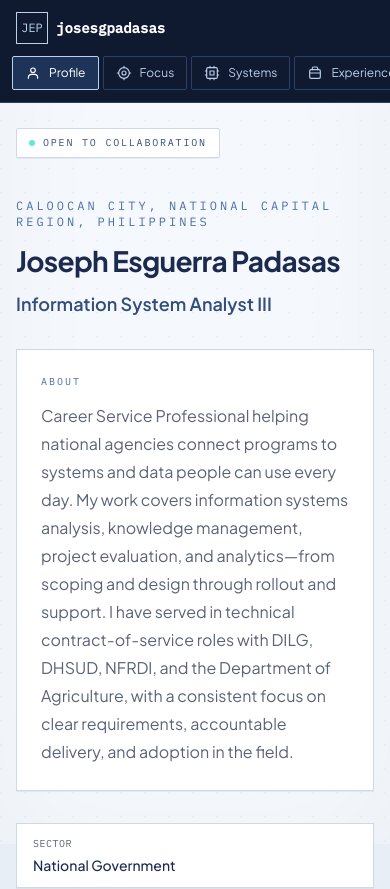
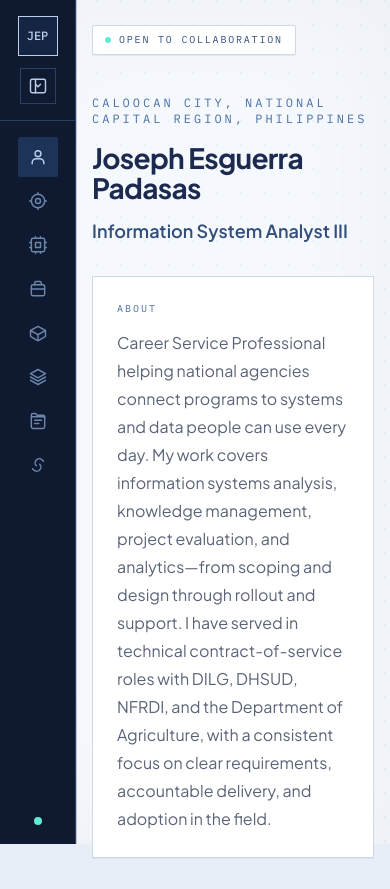
Before and after one commit to josesgpadasas/jepadasas-portfolio, a Next.js app in the folder frontend/: page / in a window 390 px wide. Shown: the top 889 px of the page. Built offline with nearby package versions, Linux system fonts and the light colour scheme.

Commit message:
Replace mobile top nav with collapsible side rail.

```diff
--- a/frontend/src/app/globals.css
+++ b/frontend/src/app/globals.css
@@ -24,6 +24,7 @@
   --color-nav-muted: #6b85ad;
 
   --nav-width: 4.75rem;
+  --nav-width-expanded: 16rem;
   --content-pad: clamp(1.25rem, 2.8vw, 2.75rem);
   --radius-sm: 2px;
 }
@@ -86,10 +87,40 @@ html {
   pointer-events: none;
 }
 
+.portfolio-shell {
+  --nav-width: 4.75rem;
+}
+
+@media (width >= 1024px) {
+  .portfolio-shell[data-nav-expanded='true'] {
+    --nav-width: var(--nav-width-expanded);
+  }
+}
+
 .shell-content {
   width: 100%;
   max-width: 100%;
   transition: padding-left 0.3s cubic-bezier(0.22, 1, 0.36, 1);
+}
+
+.nav-mobile-backdrop {
+  border: none;
+  margin: 0;
+  padding: 0;
+  cursor: pointer;
+  background: color-mix(in srgb, var(--color-navy) 52%, transparent);
+  backdrop-filter: blur(2px);
+  opacity: 0;
+  animation: nav-backdrop-in 0.25s ease forwards;
+}
+
+@keyframes nav-backdrop-in {
+  from {
+    opacity: 0;
+  }
+  to {
+    opacity: 1;
+  }
 }
 
 .content-main {
@@ -399,10 +430,6 @@ html {
 
 /* Mobile / tablet only — desktop (lg+) rules above stay unchanged */
 @media (width < 1024px) {
-  html {
-    scroll-padding-top: 7.25rem;
-  }
-
   .content-main {
     --content-pad: clamp(1rem, 4vw, 1.5rem);
   }
@@ -472,11 +499,6 @@ html {
     bottom: max(1.25rem, calc(env(safe-area-inset-bottom, 0px) + 0.75rem));
     right: max(1rem, calc(env(safe-area-inset-right, 0px) + 0.75rem));
   }
-
-  .mobile-nav ul {
-    -webkit-overflow-scrolling: touch;
-    scroll-padding-inline: 0.75rem;
-  }
 }
 
 @media (prefers-reduced-motion: reduce) {
@@ -504,8 +526,13 @@ html {
   }
 
   .animate-fade-in,
-  .status-pulse {
+  .status-pulse,
+  .nav-mobile-backdrop {
     animation: none;
+  }
+
+  .nav-mobile-backdrop {
+    opacity: 1;
   }
 
   .section-card:hover,
--- a/frontend/src/features/portfolio/portfolio-shell.tsx
+++ b/frontend/src/features/portfolio/portfolio-shell.tsx
@@ -1,12 +1,9 @@
 'use client';
 
-import { useState, type CSSProperties, type ReactNode } from 'react';
+import { useState, type ReactNode } from 'react';
 import { PageBackdrop } from '@/features/portfolio/page-backdrop';
 import { ScrollToTop } from '@/features/portfolio/scroll-to-top';
 import { SiteNav } from '@/features/portfolio/site-nav';
-
-const NAV_EXPANDED = '16rem';
-const NAV_COLLAPSED = '4.75rem';
 
 type Props = {
   children: ReactNode;
@@ -26,15 +23,10 @@ export function PortfolioShell({
 }: Props) {
   const [expanded, setExpanded] = useState(false);
 
-  const shellStyle = {
-    '--nav-width': expanded ? NAV_EXPANDED : NAV_COLLAPSED,
-  } as CSSProperties;
-
   return (
     <div
       className="portfolio-shell relative min-h-screen w-full max-w-full overflow-x-clip"
       data-nav-expanded={expanded ? 'true' : 'false'}
-      style={shellStyle}
     >
       <PageBackdrop />
       <SiteNav
@@ -45,7 +37,7 @@ export function PortfolioShell({
         navTitle={navTitle}
         navSubtitle={navSubtitle}
       />
-      <div className="shell-content min-h-screen min-w-0 w-full max-w-full box-border lg:pl-[var(--nav-width)]">
+      <div className="shell-content min-h-screen min-w-0 w-full max-w-full box-border pl-[var(--nav-width)]">
         {children}
       </div>
       <ScrollToTop />
--- a/frontend/src/features/portfolio/portfolio-view.tsx
+++ b/frontend/src/features/portfolio/portfolio-view.tsx
@@ -24,10 +24,10 @@ export function PortfolioView({ profile }: Props) {
 
   return (
     <div className="content-canvas relative min-h-screen min-w-0 w-full max-w-full">
-      <main className="content-main relative z-[1] min-w-0 w-full max-w-full pb-24 pt-6 max-lg:pb-[calc(6rem+env(safe-area-inset-bottom,0px))] lg:pb-28 lg:pt-14">
+      <main className="content-main relative z-[1] min-w-0 w-full max-w-full pb-28 pt-6 lg:pt-14">
         <RevealSection
           id="about"
-          className="scroll-mt-28 pb-12 max-lg:scroll-mt-[7.25rem] lg:scroll-mt-10 lg:pb-16"
+          className="scroll-mt-10 pb-12 lg:pb-16"
         >
             <div className="mb-10 inline-flex items-center gap-2 rounded-sm border border-[var(--color-border)] bg-[var(--color-surface)] px-3 py-1.5 font-mono text-[10px] uppercase tracking-[0.18em] text-[var(--color-navy-soft)] shadow-[var(--shadow-card)] animate-fade-in">
               <span className="inline-block h-1.5 w-1.5 rounded-full bg-[var(--color-signal)]" />
@@ -83,7 +83,7 @@ export function PortfolioView({ profile }: Props) {
 
         <RevealSection
           id="focus"
-          className="section-shell scroll-mt-28 py-12 max-lg:scroll-mt-[7.25rem] lg:scroll-mt-10 lg:py-16"
+          className="section-shell scroll-mt-10 py-12 lg:py-16"
         >
             <SectionHeading
               code="01"
@@ -110,7 +110,7 @@ export function PortfolioView({ profile }: Props) {
 
         <RevealSection
           id="capabilities"
-          className="section-shell scroll-mt-28 py-12 max-lg:scroll-mt-[7.25rem] lg:scroll-mt-10 lg:py-16"
+          className="section-shell scroll-mt-10 py-12 lg:py-16"
         >
             <SectionHeading
               code="02"
@@ -146,7 +146,7 @@ export function PortfolioView({ profile }: Props) {
 
         <RevealSection
           id="experience"
-          className="section-shell scroll-mt-28 py-12 max-lg:scroll-mt-[7.25rem] lg:scroll-mt-10 lg:py-16"
+          className="section-shell scroll-mt-10 py-12 lg:py-16"
         >
             <SectionHeading
               code="03"
@@ -195,7 +195,7 @@ export function PortfolioView({ profile }: Props) {
         {education.length > 0 ? (
           <RevealSection
             id="education"
-            className="section-shell scroll-mt-28 py-12 max-lg:scroll-mt-[7.25rem] lg:scroll-mt-10 lg:py-16"
+            className="section-shell scroll-mt-10 py-12 lg:py-16"
           >
               <SectionHeading
                 code="04"
@@ -242,7 +242,7 @@ export function PortfolioView({ profile }: Props) {
 
         <RevealSection
           id="competencies"
-          className="section-shell scroll-mt-28 py-12 max-lg:scroll-mt-[7.25rem] lg:scroll-mt-10 lg:py-16"
+          className="section-shell scroll-mt-10 py-12 lg:py-16"
         >
             <SectionHeading
               code="05"
@@ -264,7 +264,7 @@ export function PortfolioView({ profile }: Props) {
         {projects.length > 0 ? (
           <RevealSection
             id="projects"
-            className="section-shell scroll-mt-28 py-12 max-lg:scroll-mt-[7.25rem] lg:scroll-mt-10 lg:py-16"
+            className="section-shell scroll-mt-10 py-12 lg:py-16"
           >
             <SectionHeading
               code="06"
@@ -355,7 +355,7 @@ export function PortfolioView({ profile }: Props) {
 
         <RevealSection
           id="connect"
-          className="section-shell scroll-mt-28 py-12 max-lg:scroll-mt-[7.25rem] lg:scroll-mt-10 lg:py-16"
+          className="section-shell scroll-mt-10 py-12 lg:py-16"
         >
             <SectionHeading
               code="07"
--- a/frontend/src/features/portfolio/site-nav.tsx
+++ b/frontend/src/features/portfolio/site-nav.tsx
@@ -1,6 +1,6 @@
 'use client';
 
-import { useEffect, useMemo, useState } from 'react';
+import { useCallback, useEffect, useMemo, useState } from 'react';
 import {
   IconCollapse,
   IconExpand,
@@ -72,6 +72,28 @@ export function SiteNav({
     return () => observer.disconnect();
   }, [sections]);
 
+  const closeMobileOverlay = useCallback(() => {
+    if (
+      expanded &&
+      typeof window !== 'undefined' &&
+      window.matchMedia('(width < 1024px)').matches
+    ) {
+      onToggle();
+    }
+  }, [expanded, onToggle]);
+
+  useEffect(() => {
+    if (!expanded) return;
+    const mq = window.matchMedia('(width < 1024px)');
+    if (!mq.matches) return;
+
+    const onKeyDown = (event: KeyboardEvent) => {
+      if (event.key === 'Escape') onToggle();
+    };
+    window.addEventListener('keydown', onKeyDown);
+    return () => window.removeEventListener('keydown', onKeyDown);
+  }, [expanded, onToggle]);
+
   const initials =
     displayName
       .split(' ')
@@ -82,10 +104,18 @@ export function SiteNav({
 
   return (
     <>
-      {/* Desktop sidebar */}
+      {expanded ? (
+        <button
+          type="button"
+          aria-label="Close navigation"
+          className="nav-mobile-backdrop fixed inset-0 z-[45] lg:hidden"
+          onClick={onToggle}
+        />
+      ) : null}
+
       <aside
         aria-label="Primary"
-        className={`nav-rail fixed inset-y-0 left-0 z-50 hidden flex-col border-r border-[var(--color-nav-border)] transition-[width] duration-300 ease-out lg:flex ${
+        className={`nav-rail fixed inset-y-0 left-0 z-50 flex flex-col border-r border-[var(--color-nav-border)] pt-[env(safe-area-inset-top,0px)] transition-[width] duration-300 ease-out ${
           expanded ? 'w-64' : 'w-[4.75rem]'
         }`}
       >
@@ -144,6 +174,7 @@ export function SiteNav({
                     href={`#${item.id}`}
                     title={!expanded ? item.label : undefined}
                     aria-current={active ? 'location' : undefined}
+                    onClick={closeMobileOverlay}
                     className={`nav-link group flex items-center rounded-sm ${
                       expanded
                         ? 'gap-3 border-l-2 px-3 py-2.5'
@@ -190,45 +221,6 @@ export function SiteNav({
           </div>
         )}
       </aside>
-
-      {/* Mobile */}
-      <nav
-        aria-label="Primary mobile"
-        className="nav-rail mobile-nav sticky top-0 z-50 border-b border-[var(--color-nav-border)] lg:hidden"
-      >
-        <div className="flex items-center justify-between gap-3 px-4 py-3 pt-[max(0.75rem,env(safe-area-inset-top,0px))]">
-          <div className="flex min-w-0 items-center gap-2">
-            <span className="flex h-8 w-8 shrink-0 items-center justify-center border border-[var(--color-sky)] font-mono text-xs text-[var(--color-sky)]">
-              {initials || 'JEP'}
-            </span>
-            <span className="truncate font-mono text-sm font-semibold text-white">
-              {navTitle}
-            </span>
-          </div>
-        </div>
-        <ul className="flex gap-1 overflow-x-auto px-3 pb-3 [scrollbar-width:none] [&::-webkit-scrollbar]:hidden">
-          {sections.map((item) => {
-            const active = activeId === item.id;
-            return (
-              <li key={item.id} className="shrink-0">
-                <a
-                  href={`#${item.id}`}
-                  aria-current={active ? 'location' : undefined}
-                  aria-label={item.label}
-                  className={`nav-link inline-flex items-center gap-2 rounded-sm border px-3 py-2 text-xs ${
-                    active
-                      ? 'border-[var(--color-sky)] bg-[var(--color-nav-active)] text-white'
-                      : 'border-[var(--color-nav-border)] text-[var(--color-nav-text)]'
-                  }`}
-                >
-                  <NavIcon id={item.id} className="h-4 w-4 shrink-0" />
-                  {item.label}
-                </a>
-              </li>
-            );
-          })}
-        </ul>
-      </nav>
     </>
   );
 }
```
